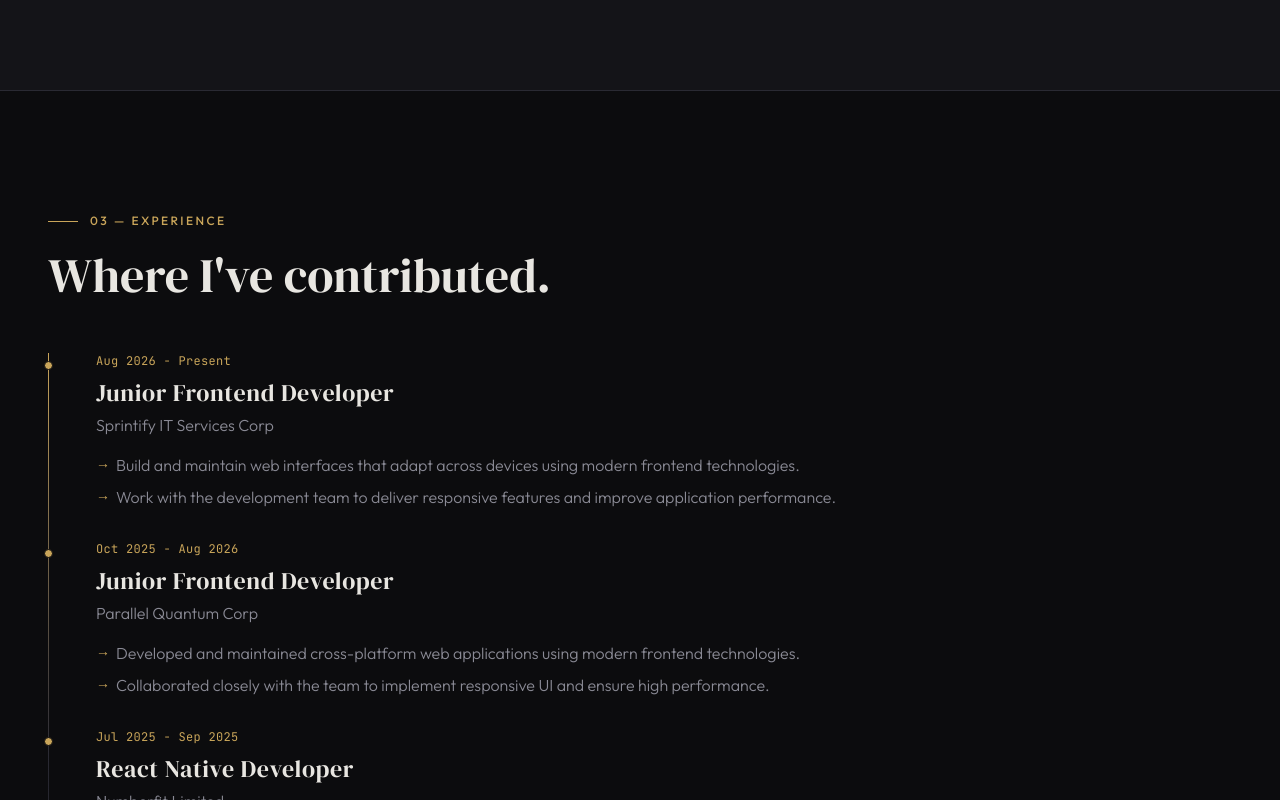
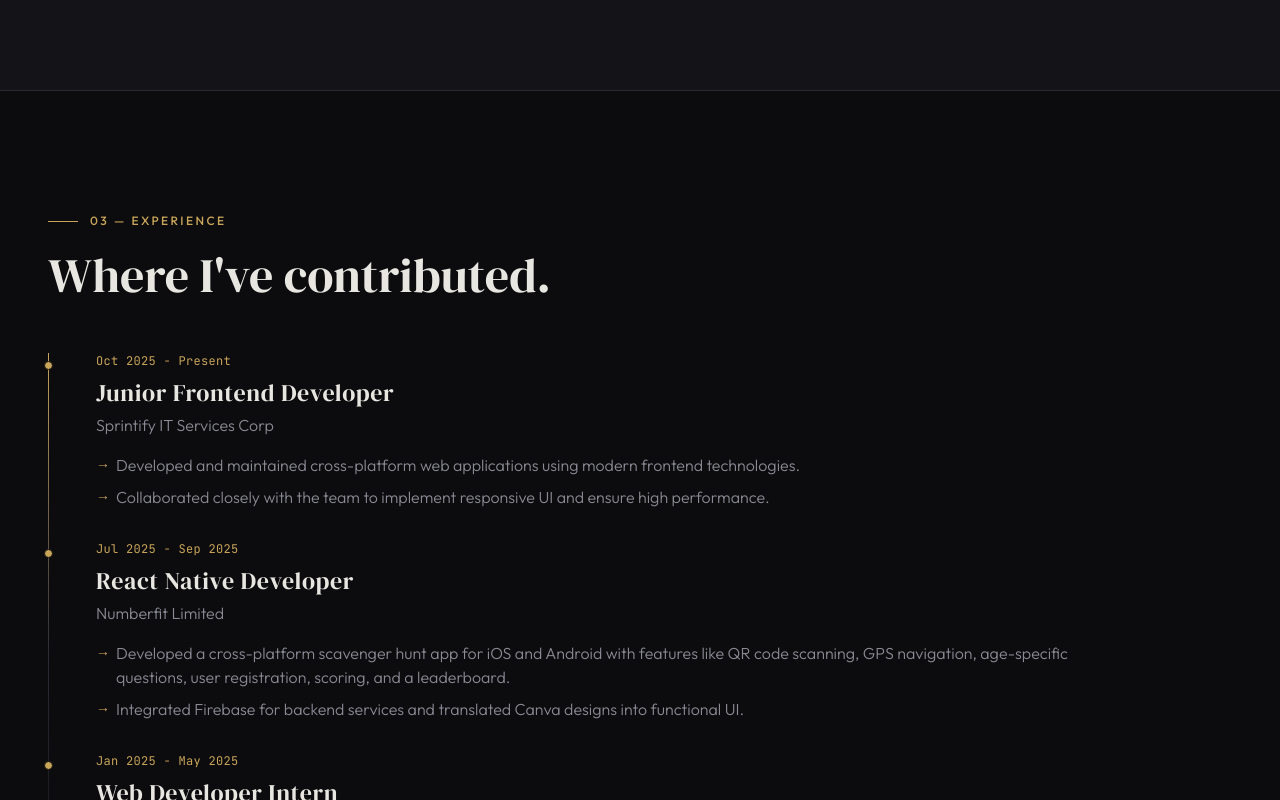
Before and after one commit to keilalily/personal-portfolio, a React (Vite) app: page / in a window 1280 px wide. Shown: the part 2000-2800 px from the top of the page. Built offline with nearby package versions, Linux system fonts and the light colour scheme.

Commit message:
feat: update experience

```diff
--- a/src/data/data.js
+++ b/src/data/data.js
@@ -69,16 +69,7 @@ export const experiences = [
     {
         title: 'Junior Frontend Developer',
         company: 'Sprintify IT Services Corp',
-        year: 'Aug 2026 - Present',
-        description: [
-            'Build and maintain web interfaces that adapt across devices using modern frontend technologies.',
-            'Work with the development team to deliver responsive features and improve application performance.',
-        ]
-    },
-    {
-        title: 'Junior Frontend Developer',
-        company: 'Parallel Quantum Corp',
-        year: 'Oct 2025 - Aug 2026',
+        year: 'Oct 2025 - Present',
         description: [
             'Developed and maintained cross-platform web applications using modern frontend technologies.',
             'Collaborated closely with the team to implement responsive UI and ensure high performance.',
@@ -141,12 +132,6 @@ export const projects = [
                 alt: 'Arcvis admin project management screen',
                 device: 'desktop',
                 caption: 'Project management'
-            },
-            {
-                src: '',
-                alt: 'Arcvis client homepage on mobile',
-                device: 'phone',
-                caption: 'Client mobile view'
             }
         ]
     },
```
